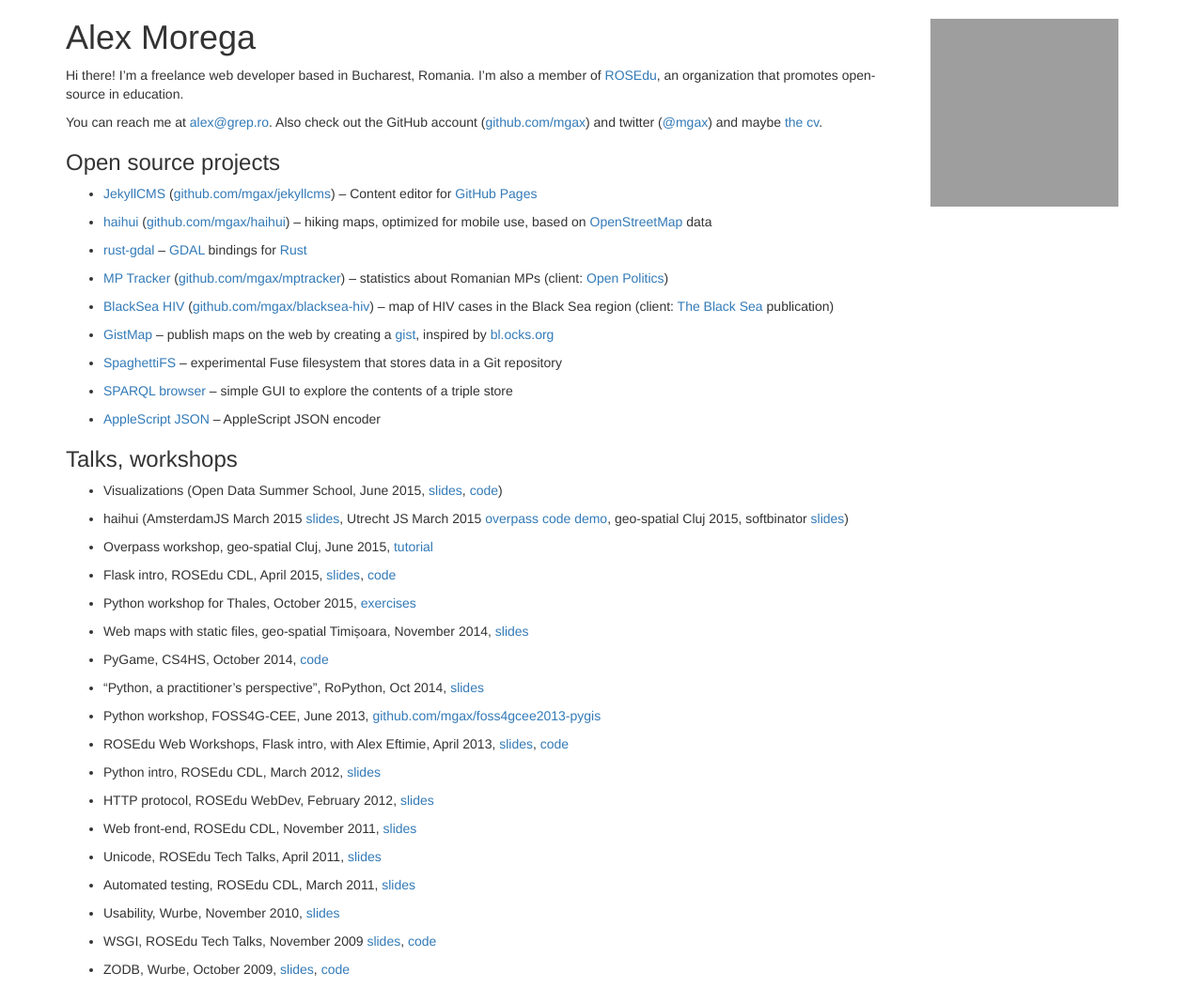
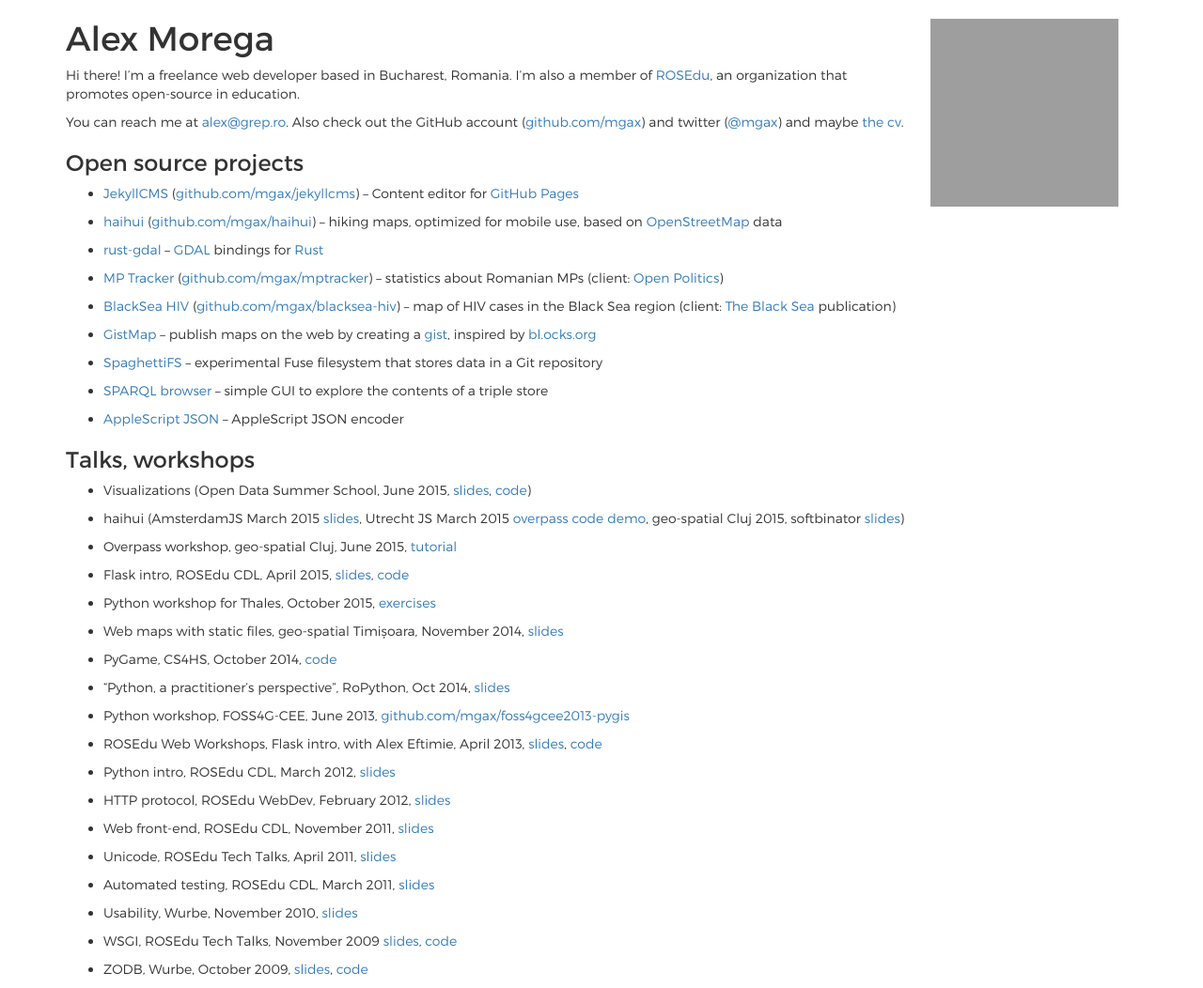
Before and after one commit to mgax/grep.ro, a Jekyll site: the page built from index.md, in a window 1280 px wide. Shown: the whole page at 94% size. Built offline with Jekyll 4.4.1, drawn with Linux system fonts in a browser that asks for light colours; nearby versions of some CDN libraries; grey boxes are pictures that could not be loaded.

Commit message:
use montserrat in the page

```diff
--- a/_config.yml
+++ b/_config.yml
@@ -1,4 +1,5 @@
 title: Alex Morega
+base_url: ''
 
 defaults:
   - scope: {path: ''}
--- a/_layouts/default.html
+++ b/_layouts/default.html
@@ -5,6 +5,10 @@
 <meta name="viewport" content="width=device-width, initial-scale=1">
 <link rel="stylesheet" href="//cdnjs.cloudflare.com/ajax/libs/twitter-bootstrap/3.2.0/css/bootstrap.min.css">
 <style>
+@font-face { font-family: Montserrat; font-weight: 300; src: url("{{ site.base_url }}/montserrat/Montserrat-Light.otf") format("opentype") }
+@font-face { font-family: Montserrat; src: url("{{ site.base_url }}/montserrat/Montserrat-Regular.otf") format("opentype") }
+body { font-family: Montserrat; font-weight: 300 }
+h1, h2, h3, h4, h5, h6 { font-weight: 400 }
 .container > p > img { display: block; float: right; margin: 20px; }
 </style>
 
```
